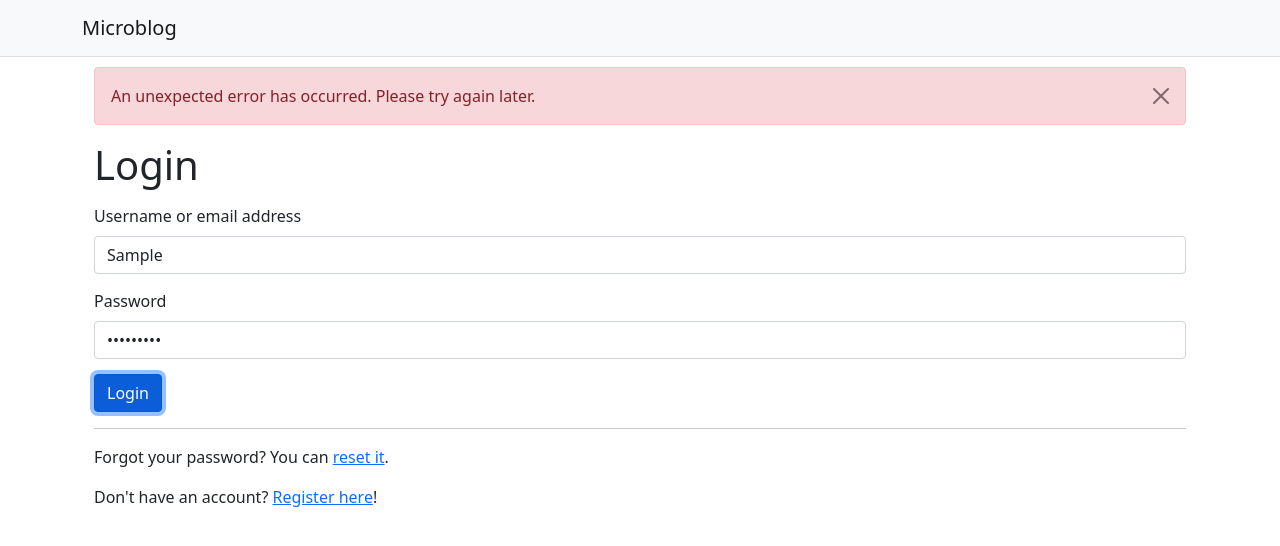
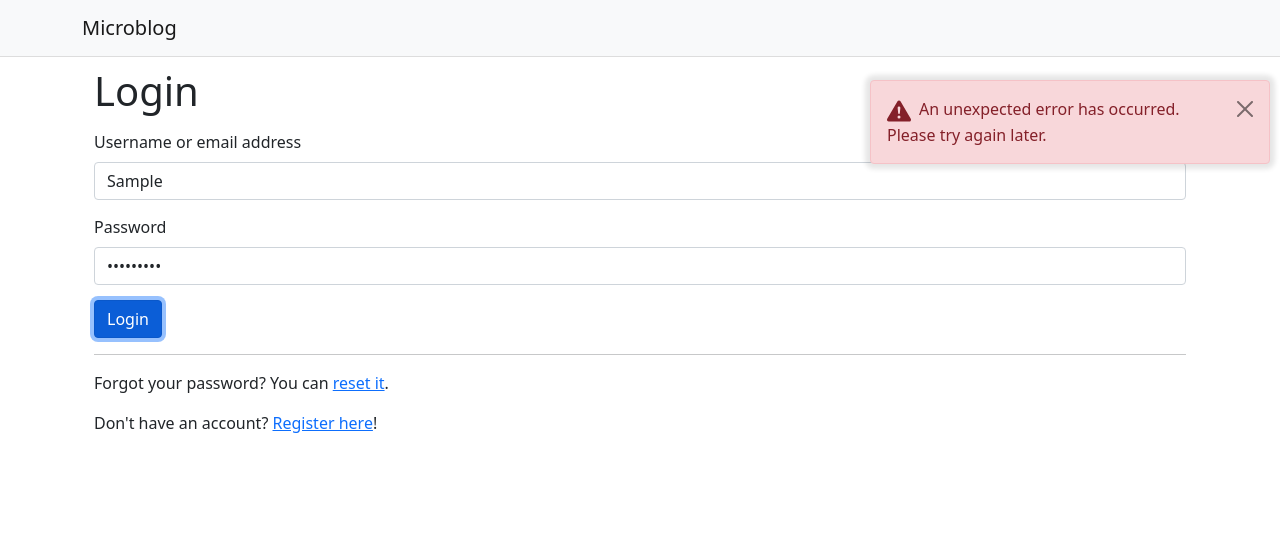
Before and after one commit to miguelgrinberg/react-microblog, a React (Create React App) app: page /login in a window 1280 px wide. Both pictures are taken after typing "Sample", "Sample123" into the empty fields and a click on the button "Login". Shown: the top 546 px of the page. Built offline with nearby package versions, Linux system fonts and the light colour scheme; no server answers.

Commit message:
Nicer flashed messages

```diff
--- a/src/App.js
+++ b/src/App.js
@@ -15,12 +15,14 @@
 import RegistrationPage from './pages/RegistrationPage';
 import ResetRequestPage from './pages/ResetRequestPage';
 import ResetPage from './pages/ResetPage';
+import FlashMessage from './components/FlashMessage';
 
 export default function App() {
   return (
     <Container fluid className="App">
       <BrowserRouter>
         <FlashProvider>
+          <FlashMessage />
           <ApiProvider>
             <UserProvider>
               <Header />
--- a/src/components/Body.js
+++ b/src/components/Body.js
@@ -9,7 +9,7 @@
       <Stack direction="horizontal" className="Body">
         {sidebar && <Sidebar />}
         <Container className="Content">
-          <FlashMessage />
+          {/* <FlashMessage /> */}
           {children}
         </Container>
       </Stack>
--- a/src/components/FlashMessage.js
+++ b/src/components/FlashMessage.js
@@ -1,19 +1,47 @@
 import { useContext } from 'react';
+import Offcanvas from 'react-bootstrap/Offcanvas';
 import Alert from 'react-bootstrap/Alert';
-import Collapse from 'react-bootstrap/Collapse';
 import { FlashContext } from '../contexts/FlashProvider';
 
+const iconMap = {
+  info: 'info-fill',
+  success: 'check-circle-fill',
+  warning: 'exclamation-triangle-fill',
+  danger: 'exclamation-triangle-fill',
+};
+
 export default function FlashMessage() {
-  const { flashMessage, visible, hideFlash } = useContext(FlashContext);
+  const { flashMessages, hideMessage } = useContext(FlashContext);
 
   return (
-    <Collapse in={visible}>
-      <div>
-        <Alert variant={flashMessage.type || 'info'} show={true} dismissible
-          onClose={hideFlash} data-visible={visible}>
-          {flashMessage.message}
-        </Alert>
-      </div>
-    </Collapse>
+    <Offcanvas className="FlashMessage" show={true} placement="end" backdrop={false} scroll={true}>
+      <svg xmlns="http://www.w3.org/2000/svg" style={{display: 'none'}}>
+        <symbol id="check-circle-fill" fill="currentColor" viewBox="0 0 16 16">
+          <path d="M16 8A8 8 0 1 1 0 8a8 8 0 0 1 16 0zm-3.97-3.03a.75.75 0 0 0-1.08.022L7.477 9.417 5.384 7.323a.75.75 0 0 0-1.06 1.06L6.97 11.03a.75.75 0 0 0 1.079-.02l3.992-4.99a.75.75 0 0 0-.01-1.05z"/>
+        </symbol>
+        <symbol id="info-fill" fill="currentColor" viewBox="0 0 16 16">
+          <path d="M8 16A8 8 0 1 0 8 0a8 8 0 0 0 0 16zm.93-9.412-1 4.705c-.07.34.029.533.304.533.194 0 .487-.07.686-.246l-.088.416c-.287.346-.92.598-1.465.598-.703 0-1.002-.422-.808-1.319l.738-3.468c.064-.293.006-.399-.287-.47l-.451-.081.082-.381 2.29-.287zM8 5.5a1 1 0 1 1 0-2 1 1 0 0 1 0 2z"/>
+        </symbol>
+        <symbol id="exclamation-triangle-fill" fill="currentColor" viewBox="0 0 16 16">
+          <path d="M8.982 1.566a1.13 1.13 0 0 0-1.96 0L.165 13.233c-.457.778.091 1.767.98 1.767h13.713c.889 0 1.438-.99.98-1.767L8.982 1.566zM8 5c.535 0 .954.462.9.995l-.35 3.507a.552.552 0 0 1-1.1 0L7.1 5.995A.905.905 0 0 1 8 5zm.002 6a1 1 0 1 1 0 2 1 1 0 0 1 0-2z"/>
+        </symbol>
+      </svg>
+      {flashMessages.map(message =>
+        <div
+          key={message.id}
+          className={message.visible ? 'FlashMessageAlert' : 'FlashMessageAlert closed'}>
+          <Alert
+            show={true}
+            variant={message.type}
+            onClose={hideMessage.bind(null, message.id)}
+            dismissible>
+            <svg className="bi flex-shrink=0 me-2" width="24" height="24" role="img" aria-label="{message.type}:">
+              <use href={'#' + iconMap[message.type]} />
+            </svg>
+            {message.message}
+          </Alert>
+        </div>
+      )}
+    </Offcanvas>
   );
 }
--- a/src/contexts/FlashProvider.js
+++ b/src/contexts/FlashProvider.js
@@ -1,30 +1,34 @@
 import { createContext, useContext, useState, useCallback } from 'react';
 
 export const FlashContext = createContext();
-let flashTimer;
+let flashId = 0;
 
 export default function FlashProvider({ children }) {
-  const [flashMessage, setFlashMessage] = useState({});
-  const [visible, setVisible] = useState(false);
+  const [flashMessages, setFlashMessages] = useState([]);
 
-  const hideFlash = useCallback(() => {
-    setVisible(false);
+  const hideMessage = useCallback(id => {
+    const deleteMessage = id => {
+      setFlashMessages(messages => {
+        return messages.filter(message => message.id !== id);
+      });
+    };
+
+    setFlashMessages(messages => {
+      return messages.map(message => (message.id === id) ? {...message, visible: false} : message);
+    });
+    setTimeout(deleteMessage.bind(null, id), 2000);
   }, []);
 
   const flash = useCallback((message, type, duration = 10) => {
-    if (flashTimer) {
-      clearTimeout(flashTimer);
-      flashTimer = undefined;
+    const id = ++flashId;
+    setFlashMessages(messages => [...messages, {id, message, type, visible: true}]);
+    if (duration) {
+      setTimeout(hideMessage.bind(null, id), duration * 1000);
     }
-    setFlashMessage({message, type});
-    setVisible(true);
-    if (duration) {
-      flashTimer = setTimeout(hideFlash, duration * 1000);
-    }
-  }, [hideFlash]);
+  }, [hideMessage]);
 
   return (
-    <FlashContext.Provider value={{flash, hideFlash, flashMessage, visible}}>
+    <FlashContext.Provider value={{flash, flashMessages, hideMessage}}>
       {children}
     </FlashContext.Provider>
   );
--- a/src/index.css
+++ b/src/index.css
@@ -33,6 +33,59 @@
 
 .Sidebar .nav-item .active, .dropdown-item.active {
   background-color: #def;
+}
+
+.FlashMessage {
+  background-color: rgba(0, 0, 0, 0);
+  z-index: 950;
+  border-left: 0px !important;
+  margin: 80px 10px 10px 10px;
+  pointer-events: none;
+}
+
+@keyframes SlideIn {
+  0% {
+    left: 380px;
+    opacity: 0;
+  }
+  100% {
+    left: 0px;
+    opacity: 1;
+  }
+}
+
+@keyframes SlideOut {
+  0% {
+    left: 0px;
+    opacity: 1;
+    max-height: 200px;
+  }
+  75% {
+    left: 380px;
+    opacity: 0;
+    max-height: 200px;
+  }
+  100% {
+    left: 380px;
+    opacity: 0;
+    max-height: 0px;
+  }
+}
+
+.FlashMessageAlert {
+  position: relative;
+  animation: SlideIn 0.5s;
+  animation-fill-mode: forwards;
+}
+
+.FlashMessageAlert .alert {
+  box-shadow: 0px 0px 5px 5px rgba(0, 0, 0, 0.1);
+  pointer-events: auto;
+}
+
+.FlashMessageAlert.closed {
+  animation: SlideOut 0.75s;
+  animation-fill-mode: forwards;
 }
 
 .Content {
```
